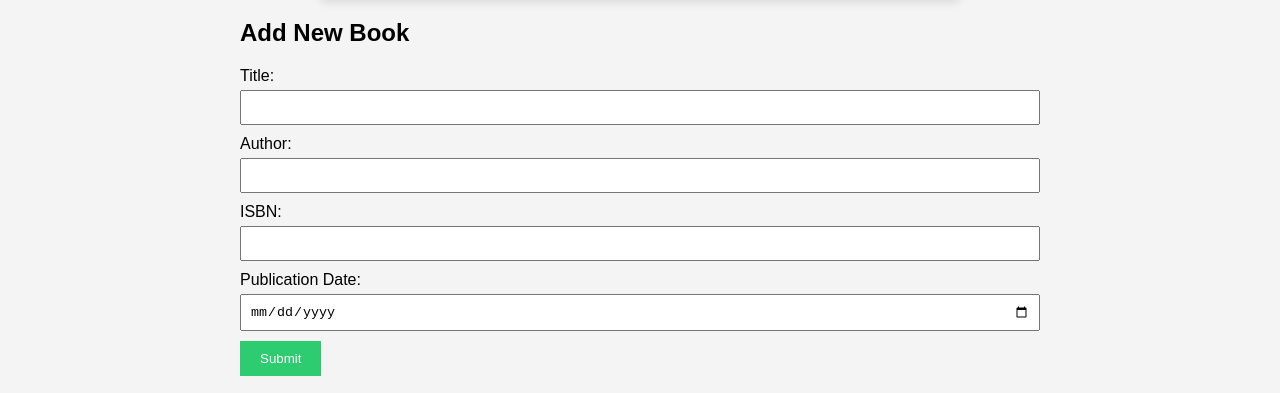
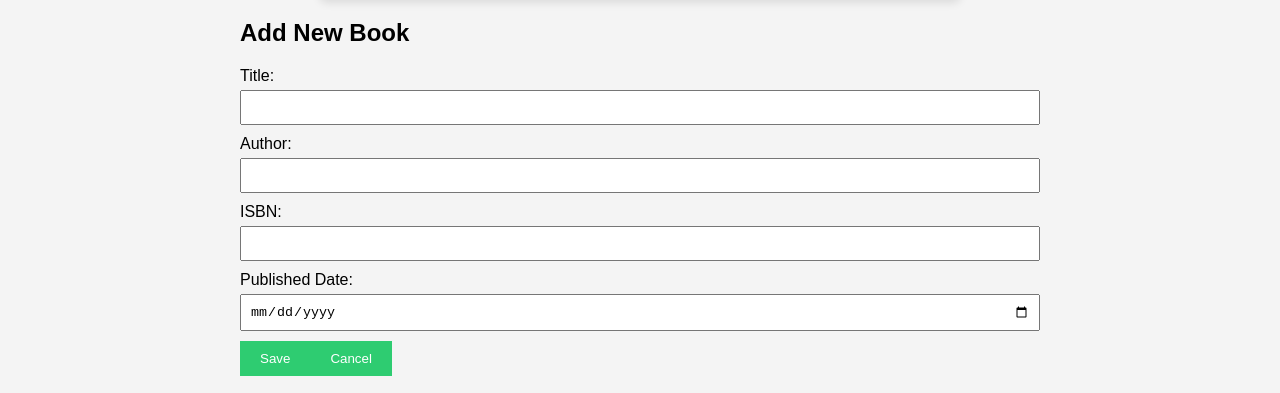
Before and after one commit to sumanyaselvi-r/formik-task, a React (Create React App) app: page /books in a window 1280 px wide. Shown: the part 460-853 px from the top of the page. Built offline with nearby package versions, Linux system fonts and the light colour scheme; no server answers.

Commit message:
Update BookForm.js

```diff
--- a/src/BookForm.js
+++ b/src/BookForm.js
@@ -1,90 +1,78 @@
+
 import React from 'react';
 import { useFormik } from 'formik';
 import * as Yup from 'yup';
 
-const BookForm = () => {
-  const formik = useFormik({
-    initialValues: {
-      title: '',
-      author: '',
-      isbn: '',
-      publicationDate: '',
-    },
-    validationSchema: Yup.object({
+const BookForm = ({ initialValues, onSubmit, onCancel }) => {
+  const validationSchema = Yup.object({
     title: Yup.string().required('Title is required'),
     author: Yup.string().required('Author is required'),
-      isbn: Yup.string().required('ISBN is required'),
-      publicationDate: Yup.date().required('Publication date is required'),
-    }),
-    onSubmit: values => {
-      // Handle form submission (add or edit book)
-      console.log(values);
+    publishedDate: Yup.string().required('Published Date is required'),
+    description: Yup.string().required('Description is required'),
+  });
+
+  const formik = useFormik({
+    initialValues,
+    validationSchema,
+    onSubmit: (values) => {
+      onSubmit(values);
     },
   });
 
   return (
     <form onSubmit={formik.handleSubmit}>
-      <div className="form-group">
-        <label htmlFor="title">Title:</label>
+      <label>Title:</label>
       <input
         type="text"
-          id="title"
         name="title"
+        value={formik.values.title}
         onChange={formik.handleChange}
-          onBlur={formik.handleBlur}
-          value={formik.values.title}
       />
-        {formik.touched.title && formik.errors.title ? (
-          <div className="error">{formik.errors.title}</div>
-        ) : null}
-      </div>
+      {formik.errors.title && formik.touched.title && (
+        <div>{formik.errors.title}</div>
+      )}
 
-      <div className="form-group">
-        <label htmlFor="author">Author:</label>
+      <label>Author:</label>
       <input
         type="text"
-          id="author"
         name="author"
+        value={formik.values.author}
         onChange={formik.handleChange}
-          onBlur={formik.handleBlur}
-          value={formik.values.author}
       />
-        {formik.touched.author && formik.errors.author ? (
-          <div className="error">{formik.errors.author}</div>
-        ) : null}
-      </div>
-
-      <div className="form-group">
-        <label htmlFor="isbn">ISBN:</label>
+      {formik.errors.author && formik.touched.author && (
+        <div>{formik.errors.author}</div>
+      )}
+      <label>ISBN:</label>
       <input
         type="text"
-          id="isbn"
         name="isbn"
+        value={formik.values.isbn}
         onChange={formik.handleChange}
-          onBlur={formik.handleBlur}
-          value={formik.values.isbn}
       />
-        {formik.touched.isbn && formik.errors.isbn ? (
-          <div className="error">{formik.errors.isbn}</div>
-        ) : null}
-      </div>
+      {formik.errors.isbn && formik.touched.isbn && (
+        <div>{formik.errors.isbn}</div>
+      )}
 
-      <div className="form-group">
-        <label htmlFor="publicationDate">Publication Date:</label>
+      <label>Published Date:</label>
       <input
         type="date"
-          id="publicationDate"
-          name="publicationDate"
+        name="publishedDate"
+        value={formik.values.publishedDate}
         onChange={formik.handleChange}
-          onBlur={formik.handleBlur}
-          value={formik.values.publicationDate}
       />
-        {formik.touched.publicationDate && formik.errors.publicationDate ? (
-          <div className="error">{formik.errors.publicationDate}</div>
-        ) : null}
-      </div>
+      {formik.errors.publishedDate && formik.touched.publishedDate && (
+        <div>{formik.errors.publishedDate}</div>
+      )}
 
-      <button type="submit">Submit</button>
+
+      {formik.errors.description && formik.touched.description && (
+        <div>{formik.errors.description}</div>
+      )}
+
+      <button type="submit">Save</button>
+      <button type="button" onClick={onCancel}>
+        Cancel
+      </button>
     </form>
   );
 };
```
Lines whose indentation alone changed are shown as unchanged.
